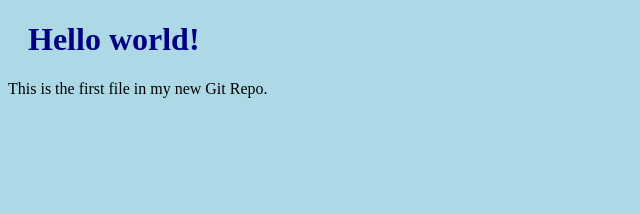
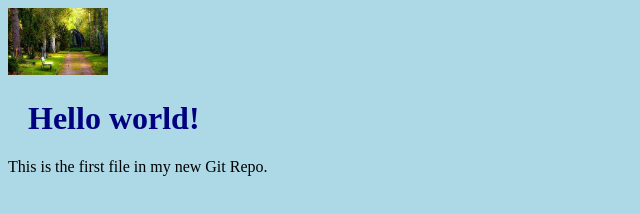
Before and after one commit to suramgit12/hello-world, a plain HTML site: page index.html in a window 1280 px wide. Shown: the whole page, without its empty margins (0-640 px from the left). Drawn offline with Linux system fonts and the light colour scheme.

Commit message:
Added image to Hello World

```diff
--- a/index.html
+++ b/index.html
@@ -5,7 +5,8 @@
 <link rel="stylesheet" href="bluestyle.css">
 </head>
 <body>
-
+<div><img src="park2.jpg" alt="Hello World from Space"
+style="width:25%;max-width:100px"></div>
 <h1>Hello world!</h1>
 <p>This is the first file in my new Git Repo.</p>
 
```
Also changed, not shown: park2.jpg (added).
